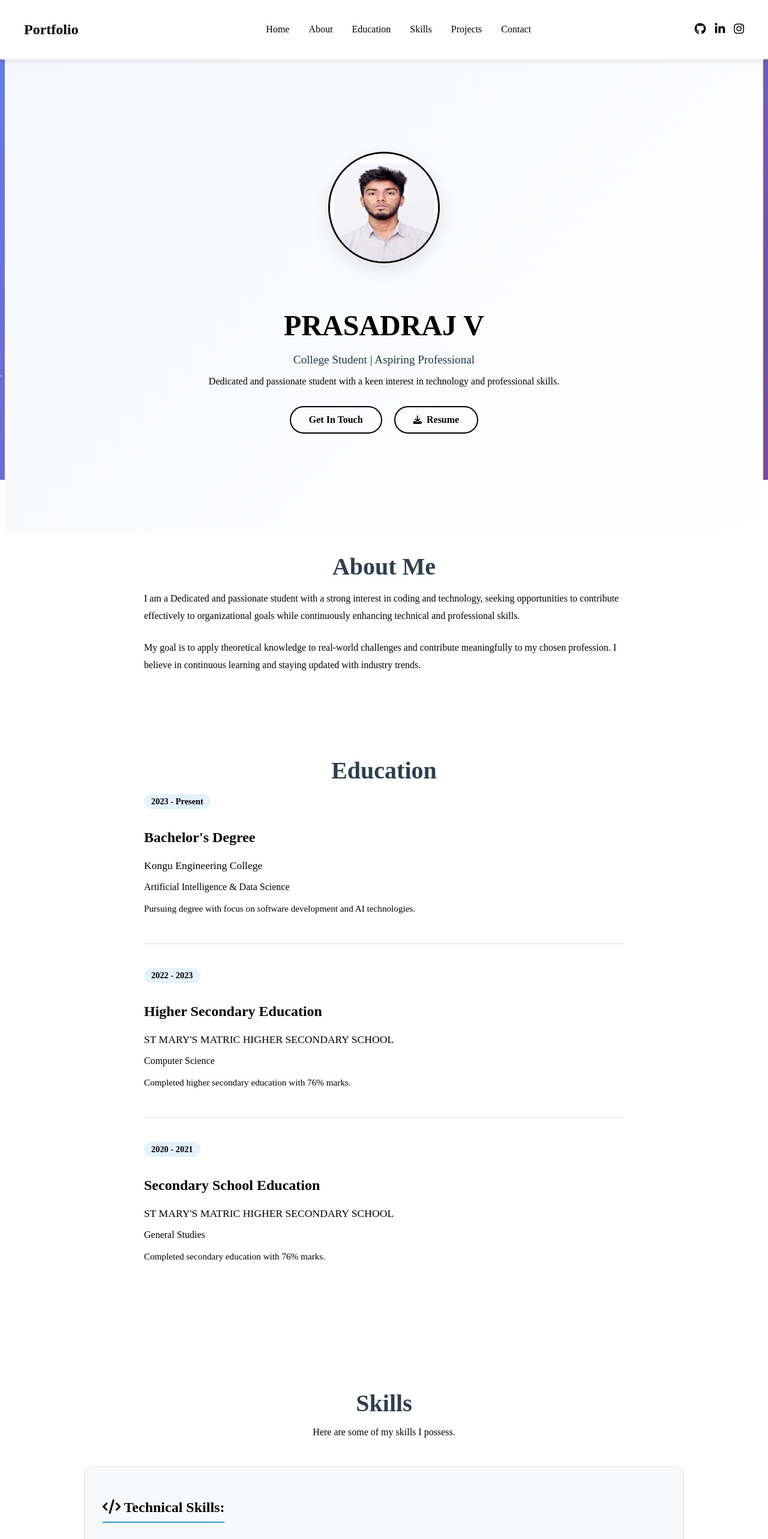
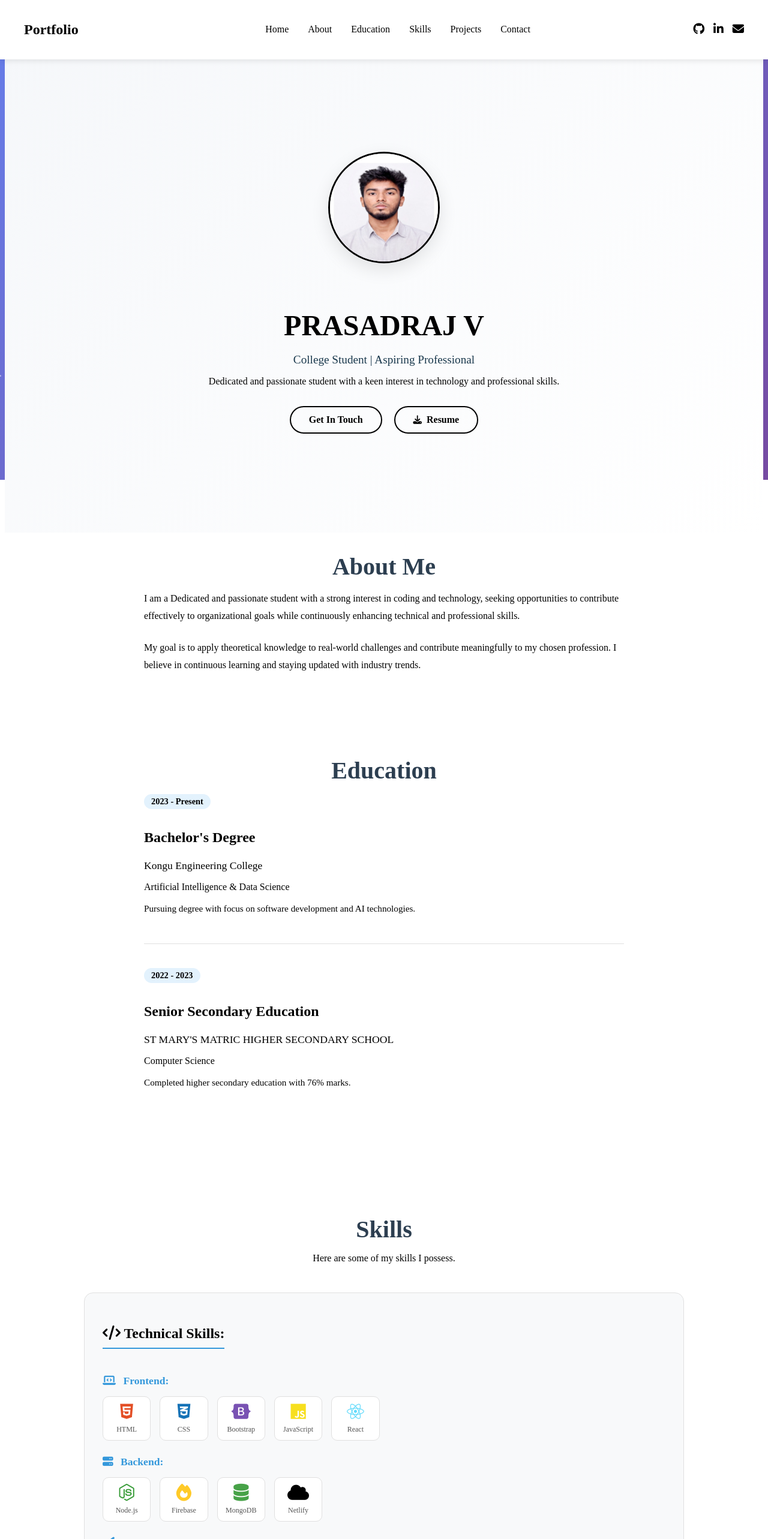
Before and after one commit to prasadraj26/Myportfolio-React, a React (Create React App) app: page / in a window 1280 px wide. Shown: the top 2566 px of the page at 60% size. Built offline with nearby package versions, Linux system fonts and the light colour scheme; the HTML template or start-up script is replaced by a standard one.

Commit message:
refined the sections(header,footer)

```diff
--- a/src/components/Education.jsx
+++ b/src/components/Education.jsx
@@ -22,7 +22,7 @@ function Education() {
           {/* Education 2 */}
           <div className="education-item">
             <div className="education-year">2022 - 2023</div>
-            <h3 className="education-degree">Higher Secondary Education</h3>
+            <h3 className="education-degree">Senior Secondary Education</h3>
             <h4 className="education-institution">ST MARY'S MATRIC HIGHER SECONDARY SCHOOL</h4>
             <p className="education-field">Computer Science</p>
             <p className="education-description">
@@ -30,16 +30,7 @@ function Education() {
             </p>
           </div>
 
-          {/* Education 3 */}
-          <div className="education-item">
-            <div className="education-year">2020 - 2021</div>
-            <h3 className="education-degree">Secondary School Education</h3>
-            <h4 className="education-institution">ST MARY'S MATRIC HIGHER SECONDARY SCHOOL</h4>
-            <p className="education-field">General Studies</p>
-            <p className="education-description">
-              Completed secondary education with 76% marks.
-            </p>
-          </div>
+
         </div>
       </div>
     </section>
--- a/src/components/Footer.jsx
+++ b/src/components/Footer.jsx
@@ -23,8 +23,8 @@ function Footer() {
             <a href="https://www.linkedin.com/in/prasadraj-v-500277394?utm_source=share_via&utm_content=profile&utm_medium=member_android" target="_blank" rel="noopener noreferrer" className="social-icon">
               <i className="fa-brands fa-linkedin-in"></i>
             </a>
-            <a href="https://www.instagram.com/prasad__v_?igsh=YzJ3dzUwcWhveG51/" target="_blank" rel="noopener noreferrer" className="social-icon">
-              <i className="fa-brands fa-instagram"></i>
+            <a href="mailto:prasad2611v@gmail.com" target="_blank" rel="noopener noreferrer" className="social-icon">
+              <i className="fa-solid fa-envelope"></i>
             </a>
           </div>
         </div>
--- a/src/components/Header.jsx
+++ b/src/components/Header.jsx
@@ -29,18 +29,56 @@ function Header() {
            {/* SOCIALS INSIDE MENU */}
 <li className="mobile-socials">
   <div className="header-socials">
-                <a href="https://github.com/prasadraj26"><i className="fa-brands fa-github"></i></a>
-                <a href="https://www.linkedin.com/in/prasadraj-v-500277394?utm_source=share_via&utm_content=profile&utm_medium=member_android"><i className="fa-brands fa-linkedin-in"></i></a>
-                <a href="https://www.instagram.com/prasad__v_?igsh=YzJ3dzUwcWhveG51"><i className="fa-brands fa-instagram"></i></a>
+    <a
+      href="https://github.com/prasadraj26"
+      target="_blank"
+      rel="noopener noreferrer"
+    >
+      <i className="fa-brands fa-github"></i>
+    </a>
+
+    <a
+      href="https://www.linkedin.com/in/prasadraj-v-500277394?utm_source=share_via&utm_content=profile&utm_medium=member_android"
+      target="_blank"
+      rel="noopener noreferrer"
+    >
+      <i className="fa-brands fa-linkedin-in"></i>
+    </a>
+
+    <a
+    href="mailto:prasad2611v@gmail.com"
+    target="_blank"
+    rel="noopener noreferrer"
+  >
+<i className="fa-solid fa-envelope"></i>  </a>
   </div>
 </li>
 </ul>
 
 {/* DESKTOP SOCIALS */}
 <div className="header-socials desktop-socials">
-            <a href="https://github.com/prasadraj26"><i className="fa-brands fa-github"></i></a>
-            <a href="https://www.linkedin.com/in/prasadraj-v-500277394?utm_source=share_via&utm_content=profile&utm_medium=member_android"><i className="fa-brands fa-linkedin-in"></i></a>
-            <a href="https://www.instagram.com/prasad__v_?igsh=YzJ3dzUwcWhveG51"><i className="fa-brands fa-instagram"></i></a>
+  <a
+    href="https://github.com/prasadraj26"
+    target="_blank"
+    rel="noopener noreferrer"
+  >
+    <i className="fa-brands fa-github"></i>
+  </a>
+
+  <a
+    href="https://www.linkedin.com/in/prasadraj-v-500277394?utm_source=share_via&utm_content=profile&utm_medium=member_android"
+    target="_blank"
+    rel="noopener noreferrer"
+  >
+    <i className="fa-brands fa-linkedin-in"></i>
+  </a>
+
+  <a
+    href="mailto:prasad2611v@gmail.com"
+    target="_blank"
+    rel="noopener noreferrer"
+  >
+<i className="fa-solid fa-envelope"></i>  </a>
 </div>
 
           {/* HAMBURGER */}
```
Lines whose indentation alone changed are shown as unchanged.
